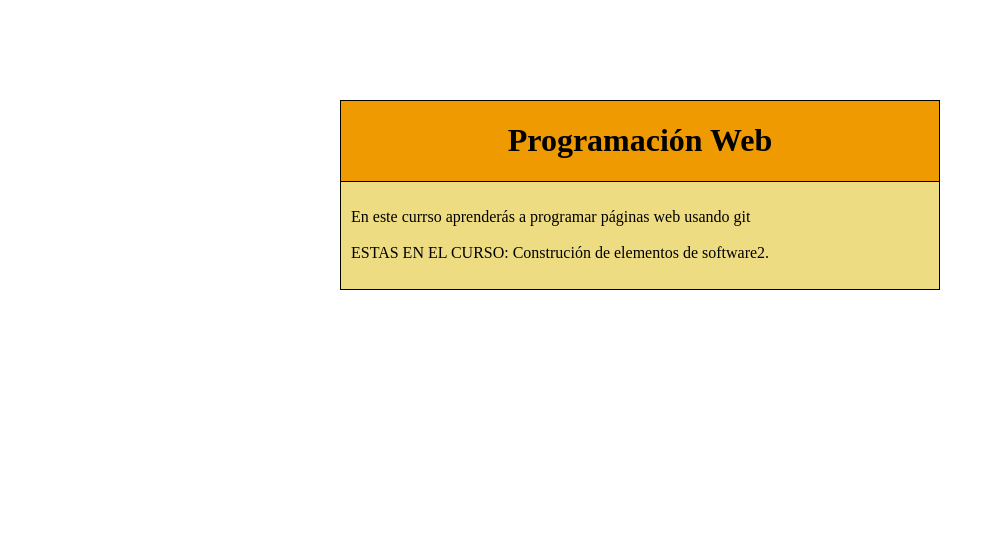
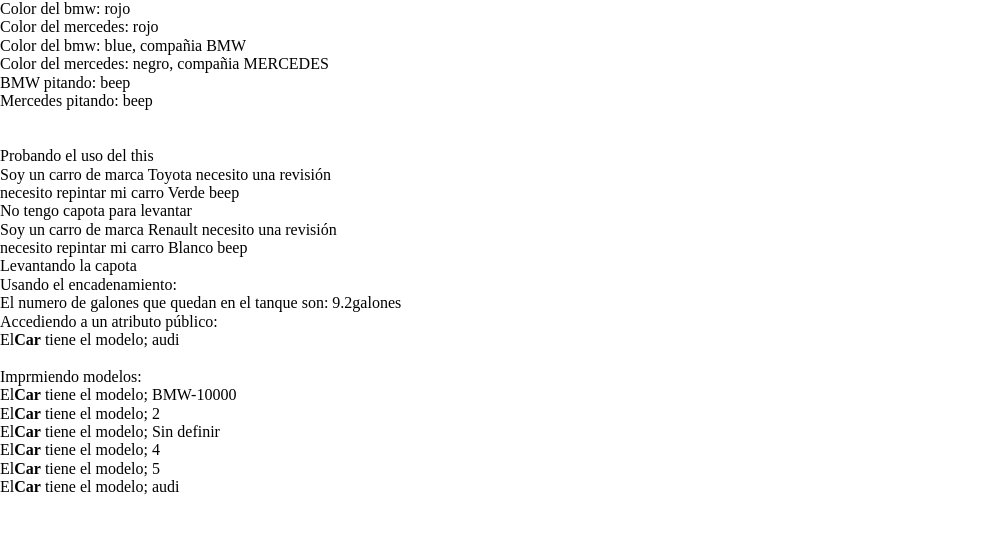
Before and after one commit to WilmarSanchez/Proyecto01, a PHP site: page / in a window 1280 px wide. Shown: the top 534 px of the page, without its empty margins (0-1003 px from the left). Run offline with PHP 8.4, Linux system fonts and the light colour scheme.

Commit message:
Se creó la clase Car siguiendo los videos de ClaseVsObjeto. Luego se creó la clase Usuario y la hoja Index2 para trabajar el taller. En la hoja Index2 se trabaja con los métodos y variables creadas en la clase Usuario.

```diff
--- /dev/null
+++ b/Car.php
@@ -0,0 +1,66 @@
+<?php
+
+
+class Car
+{
+
+
+    public $empresa;
+    public $color = "rojo";
+    public $tieneCapota = true;
+    public $contenidoTanque;
+    private $modelo = "Sin definir";
+    private $modelos_permitidos = array("audi", "mazda", "mercedes", "lamborgini");
+
+
+    public function __construct($mod="Sin definir")
+    {
+        if($mod != "Sin definir"){
+            $this->modelo = $mod;
+        }
+    }
+
+
+    public function pitar()
+    {
+        return "beep";
+    }
+
+    public function pedirRevision()
+    {
+        echo "Soy un carro de marca " . $this->empresa . " necesito una revisión
+                <br/> necesito repintar mi carro " . $this->color . " " . $this->pitar();
+    }
+
+    public function levantarCapota()
+    {
+        if ($this->tieneCapota) echo "Levantando la capota";
+        else echo "No tengo capota para levantar";
+    }
+
+    public function llenar($cantidad)
+    {
+        $this->contenidoTanque += $cantidad;
+        return $this;
+    }
+
+    public function correr($kilometros)
+    {
+        $galonesConsumidos = $kilometros / 50;
+        $this->contenidoTanque -= $galonesConsumidos;
+
+        return $this;
+    }
+
+    public function  getModelo(){
+        return "El<b>".__CLASS__. "</b> tiene el modelo; ".$this->modelo;
+    }
+
+    public function setModelo($mod){
+        If(in_array($mod, $this->modelos_permitidos)) $this->modelo =$mod;
+        else $this->modelo= "Sin definir";
+
+    }
+
+
+}
--- a/index.php
+++ b/index.php
@@ -3,27 +3,78 @@
     <head>
         <title>Proyecto Heroku</title>
         <meta charset="utf-8"/>
+        <meta name="viewport" content="width=device-width, initial-scale=1, maximum-scale=1"/>
         <link rel = "stylesheet" constant= "text/css" href="css/normalize.css"/>
         <link rel = "stylesheet" constant= "text/css" href="css/estilos.css"/>
     </head>
     <body>
-<div id="envoltura">
-<header>
-<h1> Programaci&oacute;n Web </h1>
-</header>
-<div id="main">
-<p>En este currso aprender&aacute;s a programar p&aacute;ginas web usando git
         <?php
-
-$curso ="Construción de elementos de software2";
-echo" <br /><br />ESTAS EN EL CURSO: $curso."      ?>
-
-</p>
+            require 'Car.php';
+        ?>
 
 
+        <?php
+            $bmw = new Car("BMW-10000");
+            $mercedes = new Car("2");
+            $audi = new Car();
 
-</div>
-</div>
+            echo "Color del bmw: $bmw->color";
+            echo "<br/>";
+            echo "Color del mercedes: $mercedes->color";
+
+            $bmw -> color = "blue";
+            $bmw -> empresa = "BMW";
+
+            $mercedes -> color = "negro";
+            $mercedes -> empresa = "MERCEDES";
+            echo "<br/>";
+            echo "Color del bmw: $bmw->color, compañia $bmw->empresa";
+            echo "<br/>";
+            echo "Color del mercedes: $mercedes->color, compañia $mercedes->empresa";
+            echo "<br/>";
+            echo "BMW pitando: " .$bmw->pitar();
+            echo "<br/>";
+            echo "Mercedes pitando: " .$mercedes->pitar();
+            echo "<br/>";
+
+            echo "<br/><br/> Probando el uso del this";
+            $carro1 = new Car("4");
+            $carro2 = new Car("5");
+
+            $carro1->tieneCapota = false;
+            $carro1->empresa = "Toyota";
+            $carro1->color = "Verde";
+
+            $carro2->empresa = "Renault";
+            $carro2->color = "Blanco";
+            echo "<br/>";
+            $carro1->pedirRevision();
+            echo "<br/>";
+            $carro1->levantarCapota();
+            echo "<br/>";
+            $carro2->pedirRevision();
+            echo "<br/>";
+            $carro2->levantarCapota();
+
+            echo "<br/> Usando el encadenamiento:";
+
+            $carro3 = new Car("6");
+
+            $gasolina = $carro3->llenar(10)->correr(40) -> contenidoTanque;
+            echo "<br/> El numero de galones que quedan en el tanque son: ".$gasolina. "galones";
+
+            echo "<br/> Accediendo a un atributo público:";
+
+            $carro3->setModelo("audi");
+            echo "<br/>";
+
+            echo $carro3->getModelo();
+
+            echo "<br/><br/>Imprmiendo modelos: <br/>".$bmw ->getModelo()."<br/>".
+            $mercedes->getModelo()."<br/>".$audi->getModelo()."<br/>".
+            $carro1->getModelo()."<br/>".$carro2->getModelo()."<br/>".$carro3->getModelo()."<br/>";
+
+        ?>
 
 
     </body>
```
Also changed, not shown: Usuario.php (added, +53 -0 lines), index2.php (added, +74 -0 lines). Lines whose indentation alone changed are shown as unchanged.
